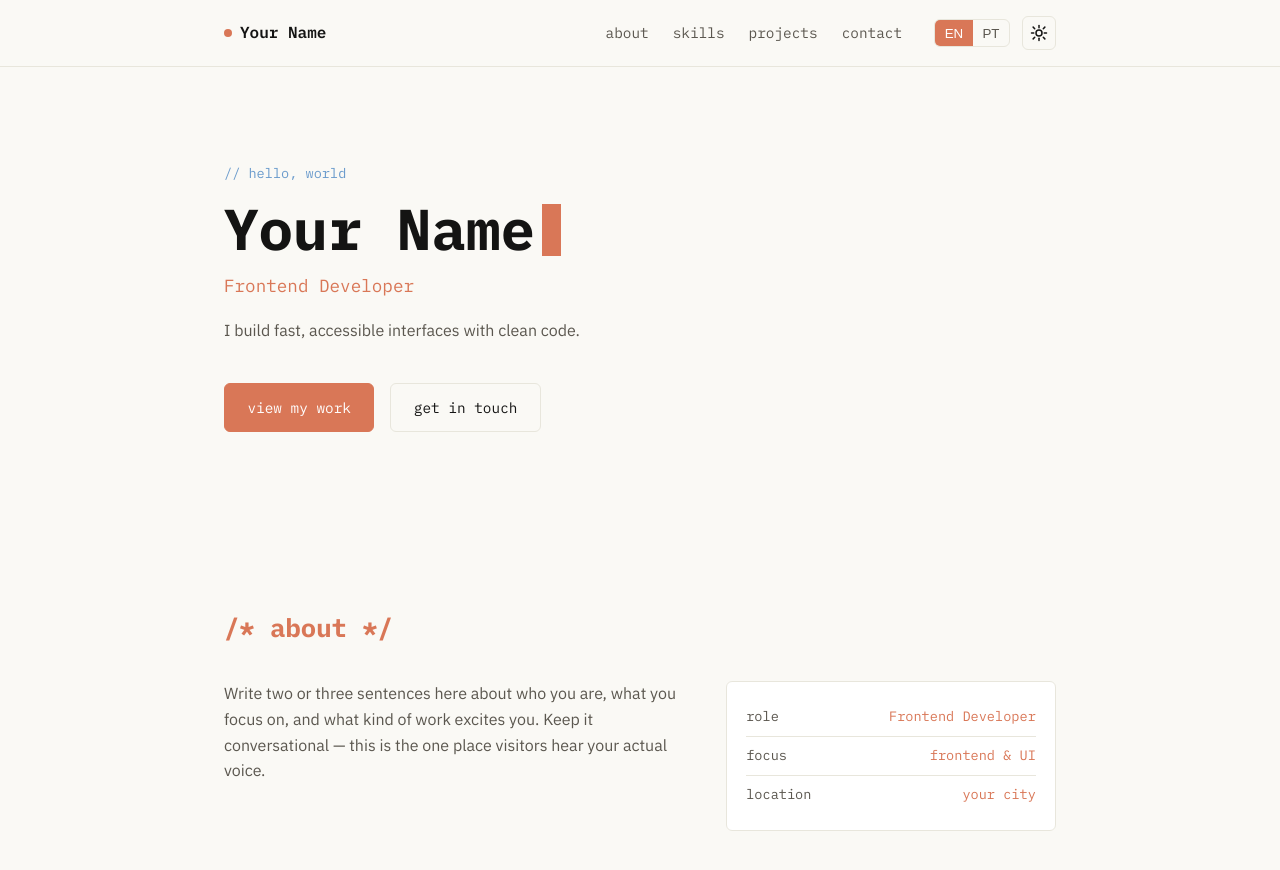
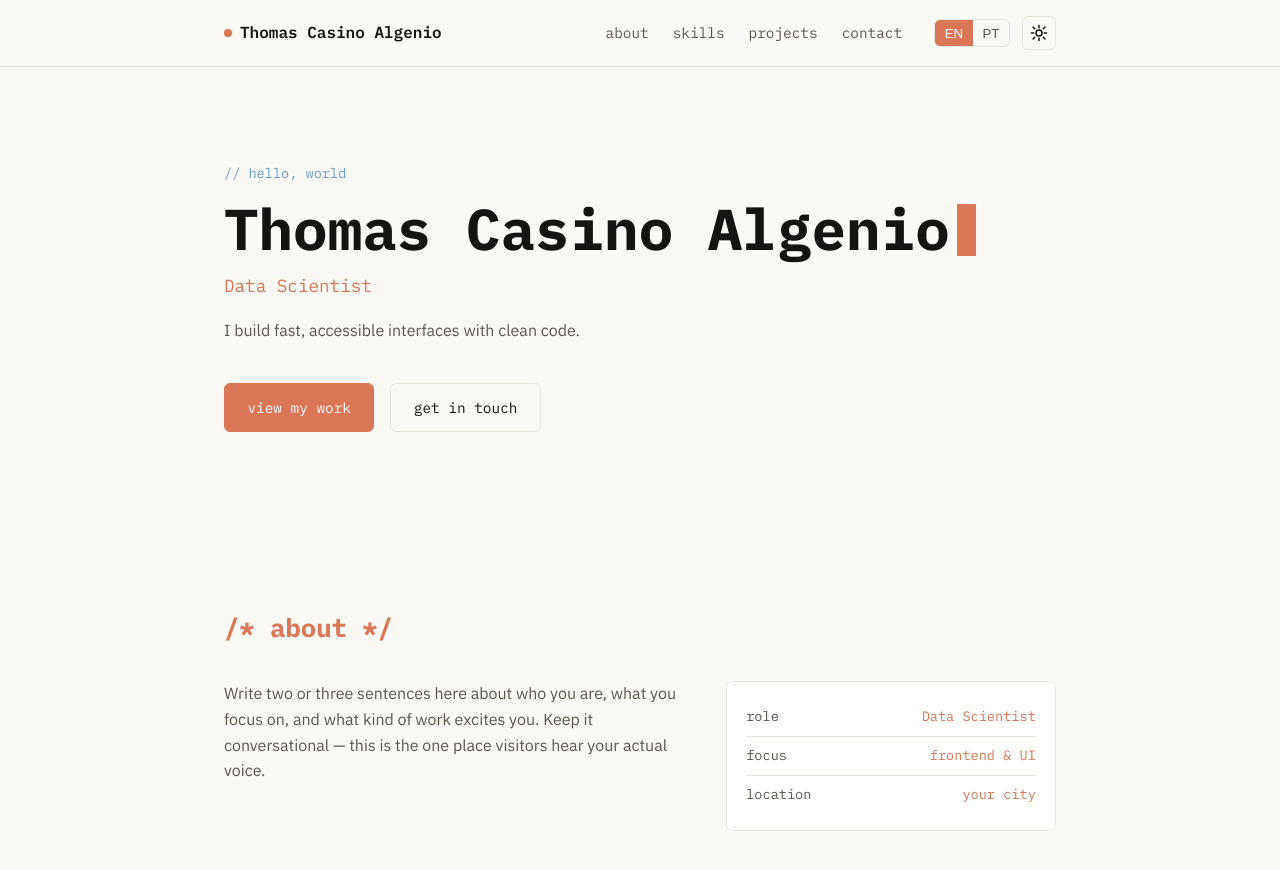
Before and after one commit to thomasalgenio/thomasalgenio.github.io, a Jekyll site: the page built from index.html, in a window 1280 px wide and 900 px high. Shown: the top 870 px of the window. Built offline with Jekyll 4.4.1, drawn with Linux system fonts in a browser that asks for light colours; some of the changed text lies outside the part shown.

Commit message:
Update _config.yml

```diff
--- a/_config.yml
+++ b/_config.yml
@@ -5,12 +5,12 @@
 # your info in ONE place.
 # ──────────────────────────────────────────────
 
-title: "Your Name"
-role: "Frontend Developer"
-description: "I build fast, accessible interfaces with clean code."
-email: "you@example.com"
-github_username: "yourusername"
-linkedin_username: "yourusername"
+title: "Thomas Casino Algenio"
+role: "Data Scientist"
+description: "M.S. Computational Analytics - Georgia Tech | B.S. Analytics - Montclair State University"
+email: "thomasalgenio@gmail.com"
+github_username: "https://github.com/thomasalgenio"
+linkedin_username: "linkedin.com/in/thomasalgenio"
 
 # Default language shown on first visit (must match a key in _data/translations.yml)
 default_lang: "en"
```
